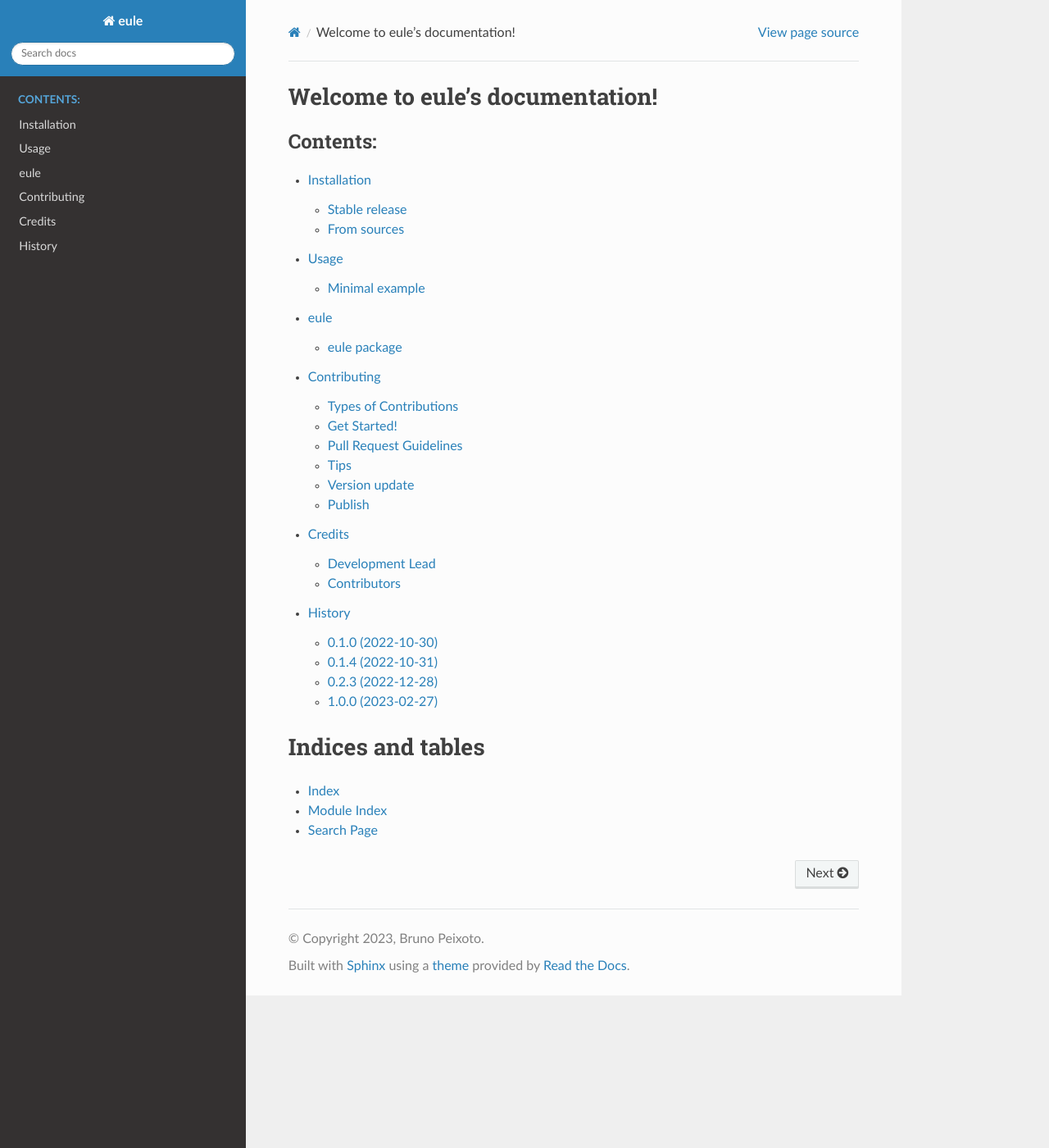
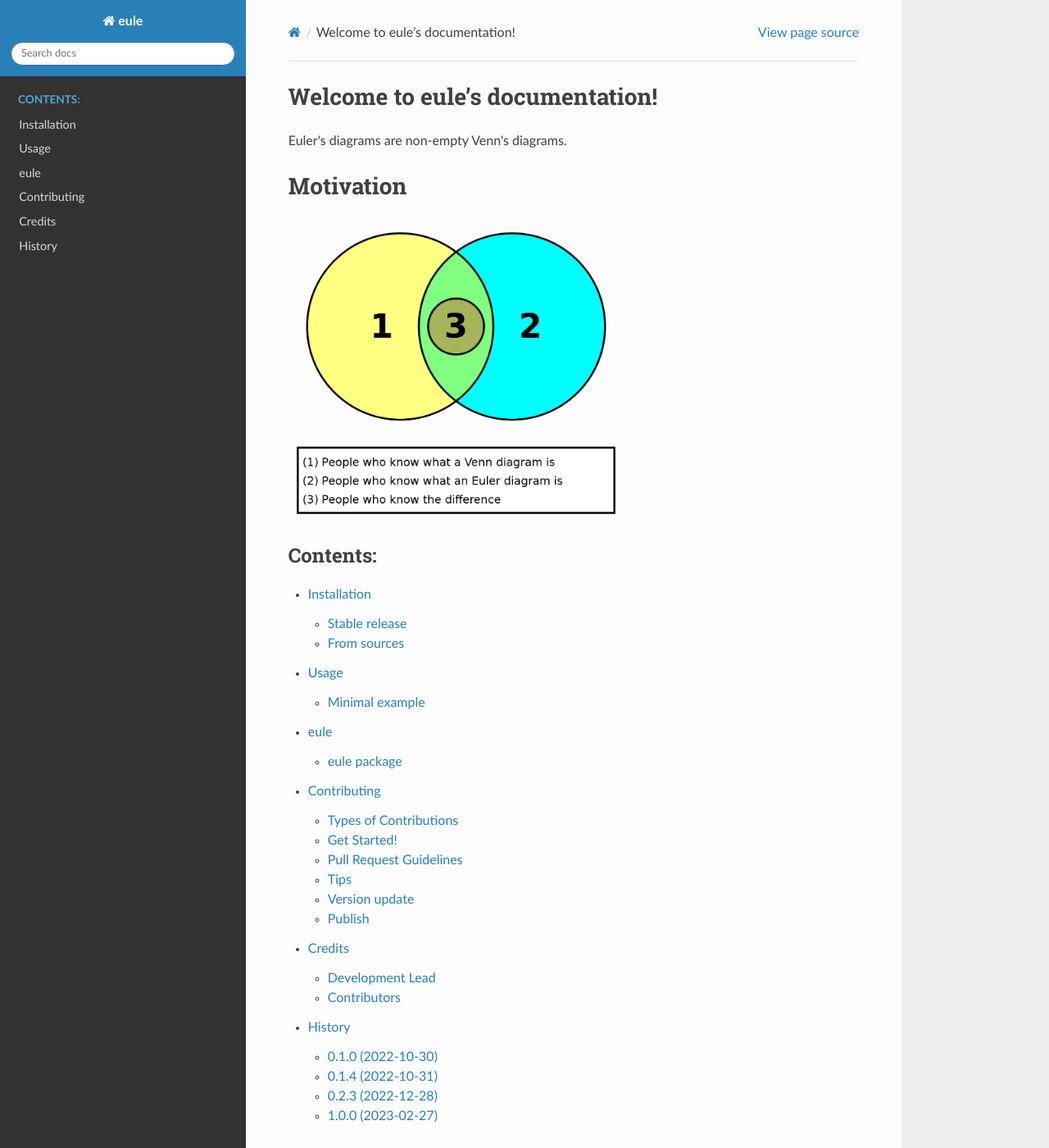
Before and after one commit to trouchet/eule, a Sphinx documentation site: the page built from docs/index.rst, in a window 1280 px wide and 1400 px high. Shown: the whole window at 82% size. Built offline with Sphinx 7.4.7 and the Read the Docs theme 2.0.0, drawn with Linux system fonts in a browser that asks for light colours.

Commit message:
docs/ add fun image :-)

```diff
--- a/docs/index.rst
+++ b/docs/index.rst
@@ -5,6 +5,14 @@
 
 Welcome to eule's documentation!
 ================================
+
+Euler\'s diagrams are non-empty Venn\'s diagrams.
+
+Motivation
+================
+
+.. image:: ../images/euler_venn.png
+   :scale: 40%
 
 .. toctree::
    :maxdepth: 2
@@ -22,4 +30,3 @@ Indices and tables
 
 * :ref:`genindex`
 * :ref:`modindex`
-* :ref:`search`
```
